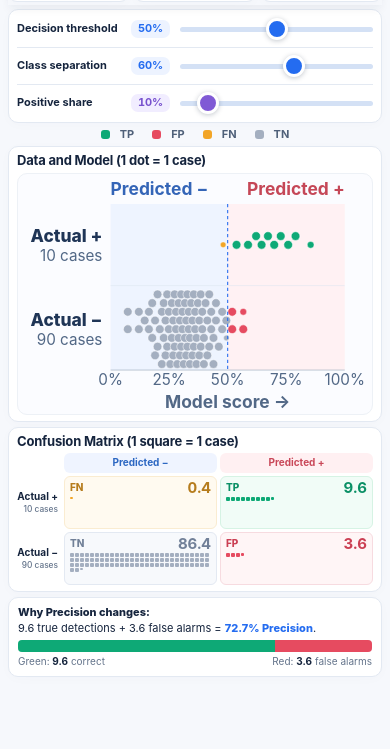
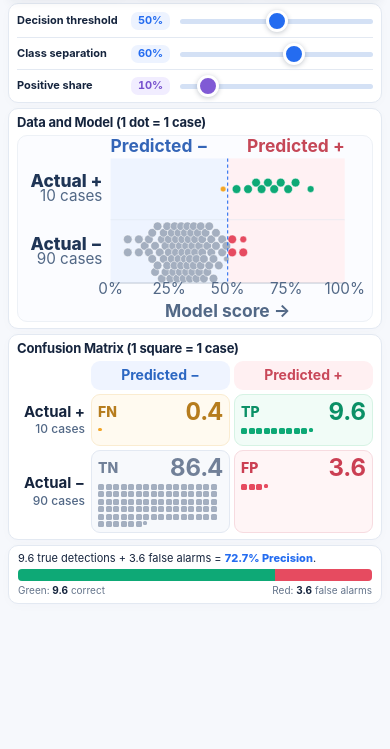
Before and after one commit to martingrossman/Metrics, a website: page cmatrixlab_minimal_readable.html in a window 390 px wide. Shown: the part 87-836 px from the top of the page. Drawn offline with Linux system fonts and the light colour scheme.

Commit message:
visual larger

```diff
--- a/cmatrixlab_minimal_readable.html
+++ b/cmatrixlab_minimal_readable.html
@@ -254,17 +254,17 @@
 
   .population-header {
     display: grid;
-    grid-template-columns: 62px 1fr 1fr;
-    gap: 5px;
-    margin-bottom: 5px;
+    grid-template-columns: 110px minmax(0, 1fr) minmax(0, 1fr);
+    gap: 8px;
+    margin-bottom: 8px;
   }
 
   .population-header div:not(:first-child) {
     text-align: center;
-    font-size: 11px;
+    font-size: 22px;
     font-weight: 700;
-    border-radius: 6px;
-    padding: 8px 0px;
+    border-radius: 9px;
+    padding: 12px 4px;
   }
 
   .population-header div:nth-child(2) {
@@ -279,33 +279,35 @@
 
   .population {
     display: grid;
-    grid-template-columns: 62px 1fr 1fr;
-    grid-template-rows: repeat(2, 126px);
-    gap: 5px;
+    grid-template-columns: 110px minmax(0, 1fr) minmax(0, 1fr);
+    grid-template-rows: repeat(2, minmax(190px, auto));
+    gap: 8px;
   }
 
   .row-label {
     align-self: center;
     text-align: right;
     font-weight: 750;
-    font-size: 12px;
+    font-size: 22px;
     line-height: 1.25;
     padding-right: 6px;
   }
 
   .row-label small {
-    color: var(--muted);
+    display: block;
+    color: #526886;
+    font-size: 17px;
     font-weight: 500;
   }
 
   .group {
     border: 1px solid var(--line);
-    border-radius: 9px;
-    padding: 8px;
+    border-radius: 12px;
+    padding: 12px;
     overflow: hidden;
     display: flex;
     flex-direction: column;
-    gap: 7px;
+    gap: 12px;
   }
 
   .group.fn {
@@ -332,12 +334,12 @@
     align-items: center;
     justify-content: space-between;
     gap: 4px;
-    font-size: 12px;
+    font-size: 18px;
     font-weight: 800;
   }
 
   .group-top strong {
-    font-size: 21px;
+    font-size: 34px;
     font-variant-numeric: tabular-nums;
     line-height: 1;
   }
@@ -363,7 +365,7 @@
     flex-wrap: wrap;
     align-content: flex-start;
     gap: 3px;
-    flex: 1 1 0%;
+    flex: none;
     overflow: hidden;
   }
 
@@ -371,7 +373,7 @@
     flex: 0 0 auto;
     border-radius: 2.5px;
     cursor: default;
-    --tile-size: 10px;
+    --tile-size: 14px;
     width: calc(var(--tile-size) * var(--weight-scale,1));
     height: calc(var(--tile-size) * var(--weight-scale,1));
     transition: width 0.12s, height 0.12s;
@@ -578,9 +580,6 @@
       max-height: 300px;
     }
 
-    .population {
-      grid-template-rows: repeat(2, 108px);
-    }
   }
 
   /* Phone: compact controls, charts, and sticky metrics. */
@@ -626,45 +625,48 @@
     }
 
     .population {
-      grid-template-columns: 44px 1fr 1fr;
-      grid-template-rows: repeat(2, minmax(53px, auto));
-      gap: 3px;
+      grid-template-columns: 70px minmax(0, 1fr) minmax(0, 1fr);
+      grid-template-rows: repeat(2, minmax(112px, auto));
+      gap: 5px;
     }
 
     .population-header {
-      margin-bottom: 3px;
-      gap: 3px;
-      grid-template-columns: 44px 1fr 1fr;
+      margin-bottom: 5px;
+      gap: 5px;
+      grid-template-columns: 70px minmax(0, 1fr) minmax(0, 1fr);
     }
 
     .group {
-      padding: 3px 5px;
+      padding: 8px 6px;
+      gap: 8px;
+      border-radius: 9px;
+    }
+
+    .tile {
+      border-radius: 1.5px;
+      --tile-size: 7px;
+    }
+
+    .tiles {
       gap: 2px;
-      border-radius: 6px;
-    }
-
-    .tile {
-      border-radius: 1px;
-      --tile-size: 4px;
-    }
-
-    .tiles {
-      gap: 1px;
-      flex: none;
     }
 
     .group-top strong {
+      font-size: 24px;
+    }
+
+    .group-top {
+      font-size: 14px;
+      line-height: 1;
+    }
+
+    .row-label {
       font-size: 15px;
-    }
-
-    .group-top {
-      font-size: 10px;
-      line-height: 1;
-    }
-
-    .row-label {
-      font-size: 10px;
-      padding-right: 3px;
+      padding-right: 2px;
+    }
+
+    .row-label small {
+      font-size: 12px;
     }
 
     .metrics {
@@ -861,8 +863,8 @@
     }
 
     .population-header div:not(:first-child) {
-      padding: 3px 0px;
-      font-size: 10px;
+      padding: 8px 2px;
+      font-size: 14px;
     }
 
     .insight-text {
@@ -883,6 +885,24 @@
     .prec-labels {
       font-size: 10px;
     }
+  }
+
+  /* Fit the complete dashboard below the browser toolbars on portrait phones. */
+  @media (max-width: 650px) and (orientation: portrait) {
+    .container { padding-top: 4px; padding-bottom: 4px; }
+    .container > .legend { display: none; }
+    .container > .controls { margin-bottom: 5px; }
+    .control, .control input[type="range"] { min-height: 32px; height: 32px; }
+    .container > .metrics { padding: 2px 0; }
+    .metric { padding: 4px 8px; }
+    .population { grid-template-rows: repeat(2, minmax(52px, auto)); gap: 4px; }
+    .population-header { margin-bottom: 4px; gap: 4px; }
+    .population-header div:not(:first-child) { padding: 5px 2px; }
+    .group { padding: 5px 6px; gap: 4px; }
+    .tile { --tile-size: 6px; }
+    .tiles { gap: 1.5px; }
+    .insight { padding: 5px 9px; gap: 4px; }
+    .insight-text strong { display: none; }
   }
 
   @media (prefers-reduced-motion: reduce) {
@@ -1436,8 +1456,19 @@
     svg.replaceChildren();
 
     const { left, width, top, bottom, positiveRow, negativeRow } = CONFIG.plot;
+    const compact = window.matchMedia('(max-width: 650px) and (orientation: portrait)').matches;
+    // Compress vertical whitespace while keeping label and marker sizes intact.
+    const yScale = compact ? 0.75 : 1;
+    svg.setAttribute('viewBox', `0 0 650 ${compact ? 340 : 440}`);
     const scoreToX = score => left + width * score;
     const draw = (tag, attributes, text) => {
+      if (compact) {
+        for (const name of ['y', 'y1', 'y2', 'cy', 'height']) {
+          if (name in attributes) attributes[name] *= yScale;
+        }
+        // Leave enough room under the larger tick labels for the axis title.
+        if (attributes.y === 430 * yScale) attributes.y = 333;
+      }
       const element = createSvgElement(tag, attributes, text);
       svg.appendChild(element);
       return element;
@@ -1639,6 +1670,8 @@
     slider.addEventListener('input', update);
   }
   elements.reset.addEventListener('click', reset);
+  window.matchMedia('(max-width: 650px) and (orientation: portrait)')
+    .addEventListener('change', update);
 
   update();
 })();
```
Also changed, not shown: CMatrixLab_CODE_GUIDE.md (+2 -2 lines), scripts/check.cjs (+23 -2 lines).
